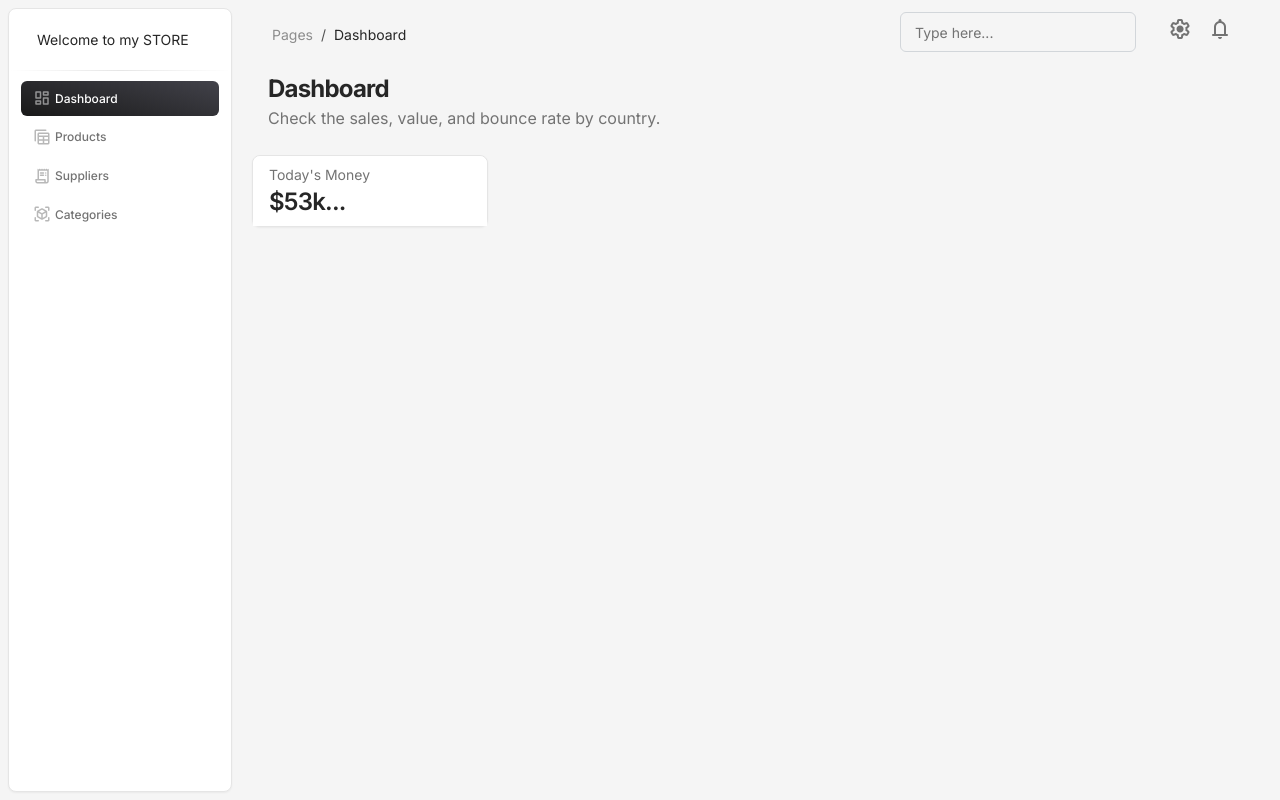
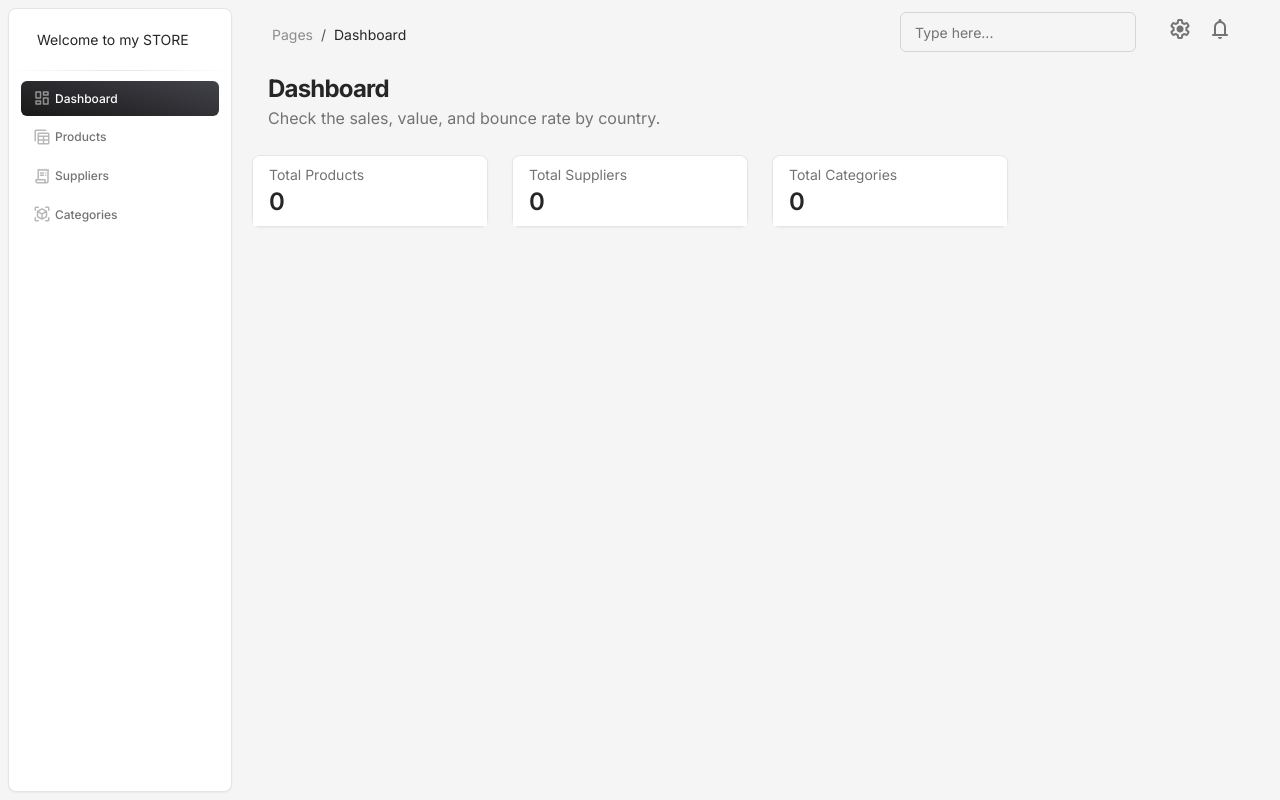
Before and after one commit to Abdelkaderbh/store-project-django, a Django app: page /dashboard/ in a window 1280 px wide. Run offline with Django 5.2, Linux system fonts and the light colour scheme; data that the repository does not hold is empty; parts of the project's set-up code (start-up, migrations or seed data) failed here and were passed over; some libraries are stand-ins or nearby versions.

Commit message:
feature: redirect to dashboard

```diff
--- a/stock_management/urls.py
+++ b/stock_management/urls.py
@@ -1,8 +1,11 @@
 
 from django.contrib import admin
 from django.urls import path,include
+from django.shortcuts import redirect
+
 
 urlpatterns = [
     path('admin/', admin.site.urls),
-    path('',include('store.urls'))
+        path('', lambda request: redirect('dashboard/', permanent=False)),
+    path('',include('store.urls')),
 ]
--- a/store/templates/dashboard.html
+++ b/store/templates/dashboard.html
@@ -1,8 +1,5 @@
 <!-- dashboard.html -->
-{% extends 'base.html' %}
-
-{% block title %}Dashboard{% endblock %}
-
+{% extends 'base.html' %} {% block title %}Dashboard{% endblock %}
  {% block content %}
 <div class="container-fluid py-2">
   <div class="row">
@@ -15,8 +12,32 @@
         <div class="card-header p-2 ps-3">
           <div class="d-flex justify-content-between">
             <div>
-                            <p class="text-sm mb-0 text-capitalize">Today's Money</p>
-                            <h4 class="mb-0">$53k...</h4>
+              <p class="text-sm mb-0 text-capitalize">Total Products</p>
+              <h4 class="mb-0">{{products}}</h4>
+            </div>
+          </div>
+        </div>
+      </div>
+    </div>
+    <div class="col-xl-3 col-sm-6 mb-xl-0 mb-4">
+        <div class="card">
+          <div class="card-header p-2 ps-3">
+            <div class="d-flex justify-content-between">
+              <div>
+                <p class="text-sm mb-0 text-capitalize">Total Suppliers</p>
+                <h4 class="mb-0">{{supps}}</h4>
+              </div>
+            </div>
+          </div>
+        </div>
+      </div>
+      <div class="col-xl-3 col-sm-6 mb-xl-0 mb-4">
+        <div class="card">
+          <div class="card-header p-2 ps-3">
+            <div class="d-flex justify-content-between">
+              <div>
+                <p class="text-sm mb-0 text-capitalize">Total Categories</p>
+                <h4 class="mb-0">{{categs}}</h4>
               </div>
             </div>
           </div>
--- a/store/views.py
+++ b/store/views.py
@@ -1,11 +1,14 @@
 from django.shortcuts import render,get_object_or_404,redirect
 from store.models import Stock
 from django.shortcuts import render, get_object_or_404, redirect
-from .models import Categorie, Fournisseur
+from .models import Categorie, Fournisseur,Stock
 from .Forms import CategorieForm, FournisseurForm,ProductForm
 
 def dashboard_view(request):
-    return render (request,'dashboard.html')
+    total_products = Stock.objects.all().count()
+    total_categories = Categorie.objects.all().count()
+    total_suppliers = Fournisseur.objects.all().count()
+    return render (request,'dashboard.html',{'supps':total_suppliers,'categs':total_categories,'products':total_products})
 
 def products_all_view(request):
     products = Stock.objects.all()
```
Lines whose indentation alone changed are shown as unchanged.
